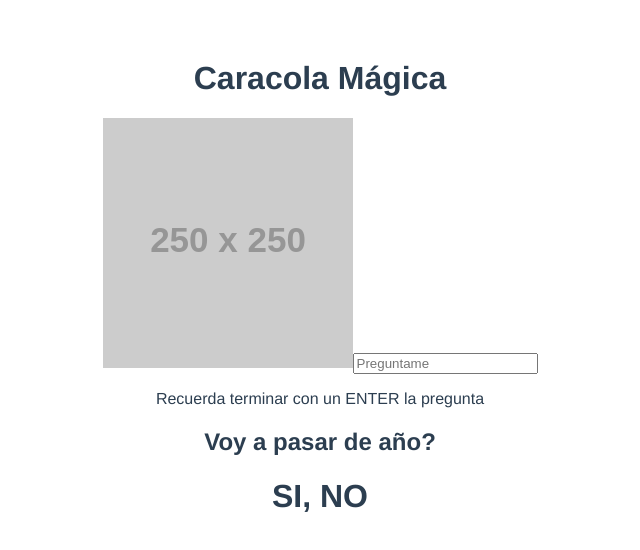
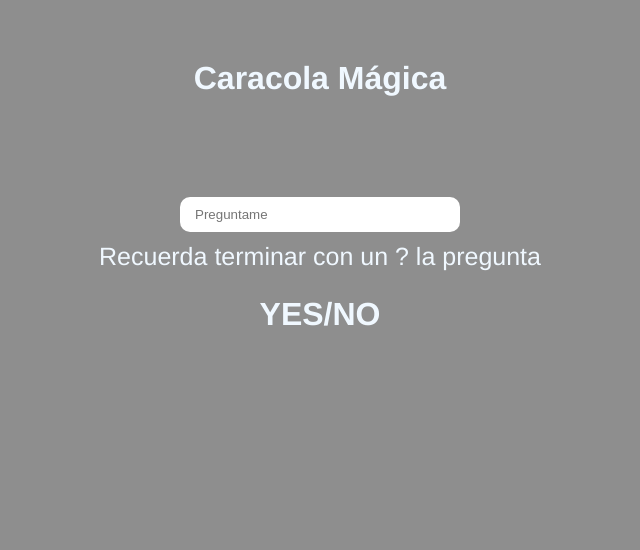
Before and after one commit to easolano98/pw_u2_v_p4_es_am, a Vue app: page / in a window 1280 px wide. Shown: the top 550 px of the page, without its empty margins (320-960 px from the left). Built offline with nearby package versions, Linux system fonts and the light colour scheme.

Commit message:
Caracola magica consumo APIS

```diff
--- a/src/components/CaracolaMagica.vue
+++ b/src/components/CaracolaMagica.vue
@@ -1,25 +1,93 @@
 <template>
-  <h1>Caracola Mágica</h1>
-  <img src="https://via.placeholder.com/250" alt="no se puede mostrar imagen">
-    <input type="text" placeholder="Preguntame">
-    <p>Recuerda terminar con un ENTER la pregunta</p>
+
+  <img
+    v-if="urlImagen" :src="urlImagen"
+    alt="no se puede mostrar imagen"
+  />
+  <div class="dg_dark"></div>
+  <div class="contenedor">
+     <h1>Caracola Mágica</h1>
+    <input v-model="pregunta" type="text" placeholder="Preguntame" />
+    <p>Recuerda terminar con un ? la pregunta</p>
     <div>
-        <h2>Voy a pasar de año?</h2>
-        <h1>SI, NO</h1>
+      <h2>{{ pregunta }}</h2>
+      <h1>{{ respuesta || "YES/NO" }}</h1>
     </div>
+  </div>
 </template>
 
 <script>
 export default {
-    data(){
-        return{
-            pregunta:"Hola Mundo",
-
-        }
-    }
-}
+  data() {
+    return {
+      pregunta: "",
+      respuesta: "",
+      urlImagen: null,
+    };
+  },
+  methods: {
+    async consumirApi() {
+      const { answer, image } = await fetch("https://yesno.wtf/api").then((r) =>
+        r.json()
+      );
+      console.log(answer);
+      console.log(image);
+      this.respuesta = answer;
+      this.urlImagen = image;
+    },
+  },
+  watch: {
+    pregunta(value, oldValue) {
+      console.log(value);
+      console.log(oldValue);
+      if (value.includes("?")) {
+        console.log("consumir el API");
+        this.consumirApi();
+      }
+    },
+  },
+};
 </script>
 
 <style>
+img,
+.dg_dark {
+  height: 100vh;
+  width: 100vw;
+  left: 0px;
+  max-height: 100%;
+  max-width: 100%;
+  position: fixed;
+  top: 0px;
+}
 
+.dg_dark {
+  background-color: rgba(0, 0, 0, 0.445);
+}
+
+.contenedor {
+  position: relative;
+}
+
+input {
+  width: 250px;
+  padding: 10px 15px;
+  border-radius: 10px;
+  border: none;
+  outline: none;
+}
+
+p,
+h1,
+h2 {
+  color: aliceblue;
+}
+h1{
+    margin-bottom: 100px;
+}
+
+p{
+    font-size: 25px;
+    margin-top: 10px;
+}
 </style>
```
Also changed, not shown: src/components/Contador.vue (+25 -27 lines).
